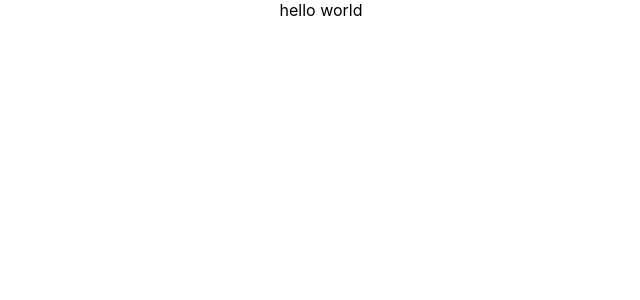
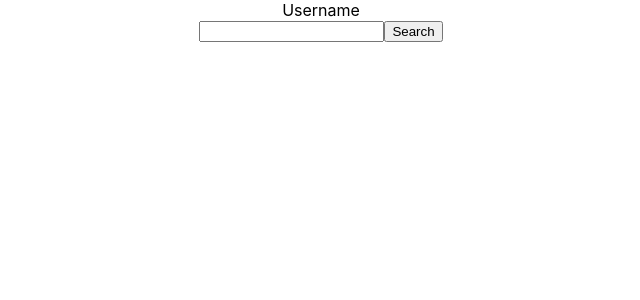
Before and after one commit to debopamgupta/github-profile-search, a React (Create React App) app: page / in a window 1280 px wide. Shown: the top 300 px of the page, without its empty margins (319-959 px from the left). Built offline with nearby package versions, Linux system fonts and the light colour scheme.

Commit message:
Implement Input Box

```diff
--- a/src/App.js
+++ b/src/App.js
@@ -1,7 +1,30 @@
+import { useState } from "react";
 import "./App.css";
 
 function App() {
-  return <div className="App">hello world</div>;
+  const [inputVal, setInputVal] = useState("");
+
+  const handleInputChange = (event) => {
+    setInputVal(event.target.value);
+  };
+
+  const handleSubmit = (event) => {
+    event.preventDefault();
+    console.log(inputVal);
+  };
+
+  return (
+    <>
+      <div className="App">
+        <form onSubmit={(e) => handleSubmit(e)}>
+          <label htmlFor="Profile Username">Username</label>
+          <br />
+          <input type="text" onChange={(e) => handleInputChange(e)} />
+          <button type="submit">Search</button>
+        </form>
+      </div>
+    </>
+  );
 }
 
 export default App;
```
Also changed, not shown: 1 other file (tests, documents, lock files or other folders).
